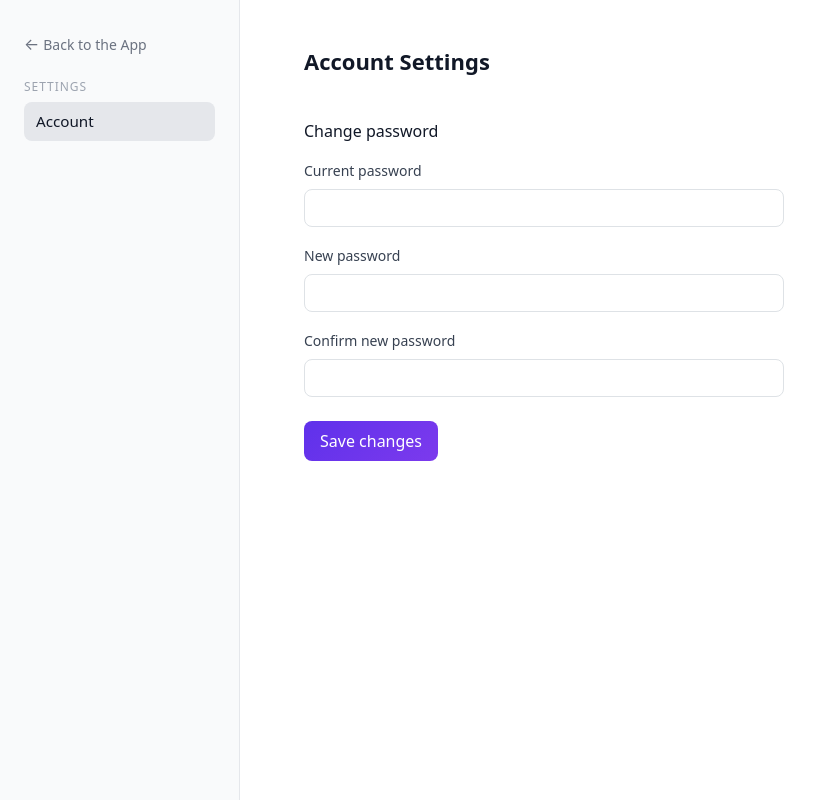
After one commit to mhbrk/disc-site, a FastAPI app: template breba_app/templates/settings.html in a window 1280 px wide. The commit adds this page. Shown: the whole page, without its empty margins (0-823 px from the left). Run offline with FastAPI, Linux system fonts and the light colour scheme; the template is opened without the code that fills it, so the values that code supplies are empty; parts of the project's set-up code (start-up, migrations or seed data) failed here and were passed over.

Commit message:
settings page UI

```diff
--- a/breba_app/main.py
+++ b/breba_app/main.py
@@ -101,6 +101,11 @@ async def home(request: Request):
     return templates.TemplateResponse("home.html", {"request": request})
 
 
+@app.get("/settings", response_class=HTMLResponse)
+async def settings_page(request: Request):
+    return templates.TemplateResponse("settings.html", {"request": request})
+
+
 current_file_dir = Path(__file__).parent
 mount_chainlit(app=app, target=str(current_file_dir / "my_cl_app.py"), path="/chainlit")
 
--- a/breba_app/templates/app.html
+++ b/breba_app/templates/app.html
@@ -236,6 +236,11 @@
                         title="Templates">
                     <span class="icon">&#x1F4C1;</span>
                 </button>
+                <a href="/settings"
+                   class="btn text-white shadow-none focus-ring-0 rounded-0"
+                   title="Account Settings">
+                    <span class="icon">&#9881;</span> <!-- simple gear icon -->
+                </a>
             </div>
         </div>
 
--- /dev/null
+++ b/breba_app/templates/settings.html
@@ -0,0 +1,211 @@
+{% extends "base.html" %}
+
+{% block title %}Account Settings · Breba{% endblock %}
+
+{% block extra_head %}
+<style>
+    /* --- Page layout --- */
+    body {
+        background-color: #fff;
+    }
+
+    .settings-wrapper {
+        display: flex;
+        min-height: 100vh;
+        color: #111827;
+        font-family: system-ui, -apple-system, "Segoe UI", Roboto, Helvetica, Arial, sans-serif;
+    }
+
+    /* --- Sidebar --- */
+    .settings-sidebar {
+        width: 240px;
+        background-color: #f9fafb;
+        border-right: 1px solid #e5e7eb;
+        padding: 2rem 1.5rem;
+        display: flex;
+        flex-direction: column;
+    }
+
+    .settings-back-link {
+        font-size: 0.875rem;
+        color: #6b7280;
+        text-decoration: none;
+        display: flex;
+        align-items: center;
+        margin-bottom: 1.5rem;
+    }
+
+    .settings-back-link:hover {
+        color: #374151;
+    }
+
+    .settings-back-link span:first-child {
+        font-size: 1rem;
+        margin-right: 0.25rem;
+    }
+
+    .settings-sidebar h6 {
+        font-size: 0.75rem;
+        text-transform: uppercase;
+        letter-spacing: 0.08em;
+        color: #9ca3af;
+        margin-bottom: 0.5rem;
+    }
+
+    .settings-nav {
+        display: flex;
+        flex-direction: column;
+        gap: 0.25rem;
+    }
+
+    .settings-nav .nav-link {
+        display: block;
+        padding: 0.5rem 0.75rem;
+        border-radius: 0.5rem;
+        color: #111827;
+        text-decoration: none;
+        font-size: 0.95rem;
+    }
+
+    .settings-nav .nav-link:hover {
+        background-color: #f3f4f6;
+    }
+
+    .settings-nav .nav-link.active {
+        background-color: #e5e7eb;
+        font-weight: 500;
+    }
+
+    /* --- Main content --- */
+    .settings-main {
+        flex: 1;
+        background-color: #fff;
+        padding: 3rem 4rem;
+        display: flex;
+        flex-direction: column;
+    }
+
+    .settings-header {
+        margin-bottom: 2.5rem;
+    }
+
+    .settings-header h1 {
+        font-size: 1.375rem;
+        font-weight: 600;
+        margin-bottom: 0.5rem;
+    }
+
+
+    /* --- Form section --- */
+    .settings-section {
+        padding: 0;
+        max-width: 480px;
+    }
+
+    .settings-section h2 {
+        font-size: 1rem;
+        font-weight: 500;
+        margin-bottom: 1rem;
+    }
+
+    .form-label {
+        font-size: 0.875rem;
+        font-weight: 500;
+        color: #374151;
+    }
+
+    .form-control {
+        border-radius: 0.5rem;
+    }
+
+    .btn-primary {
+        background-color: #5f31eb;
+        border: none;
+        border-radius: 0.5rem;
+        padding: 0.5rem 1rem;
+        font-weight: 500;
+    }
+
+    .btn-primary:hover {
+        background-color: #4b28c4;
+    }
+
+    @media (max-width: 768px) {
+        .settings-wrapper {
+            flex-direction: column;
+        }
+
+        .settings-sidebar {
+            width: 100%;
+            border-right: none;
+            border-bottom: 1px solid #e5e7eb;
+        }
+
+        .settings-main {
+            padding: 2rem 1.5rem;
+        }
+    }
+</style>
+{% endblock %}
+
+{% block content %}
+<div class="settings-wrapper">
+    <!-- Sidebar -->
+    <aside class="settings-sidebar">
+        <a href="/" class="settings-back-link">
+            <span>←</span>
+            <span>Back to the App</span>
+        </a>
+
+        <h6>Settings</h6>
+
+        <nav class="settings-nav">
+            <a href="/settings" class="nav-link active">Account</a>
+        </nav>
+    </aside>
+
+    <!-- Main content -->
+    <main class="settings-main">
+        <header class="settings-header">
+            <h1>Account Settings</h1>
+        </header>
+
+        <section class="settings-section">
+            <h2>Change password</h2>
+
+            <form method="post" action="/settings/account/password">
+                <div class="mb-3">
+                    <label for="current_password" class="form-label">Current password</label>
+                    <input type="password"
+                           class="form-control"
+                           id="current_password"
+                           name="current_password"
+                           required>
+                </div>
+
+                <div class="mb-3">
+                    <label for="new_password" class="form-label">New password</label>
+                    <input type="password"
+                           class="form-control"
+                           id="new_password"
+                           name="new_password"
+                           required>
+                </div>
+
+                <div class="mb-4">
+                    <label for="confirm_password" class="form-label">Confirm new password</label>
+                    <input type="password"
+                           class="form-control"
+                           id="confirm_password"
+                           name="confirm_password"
+                           required>
+                </div>
+
+                <button type="submit" class="btn btn-primary">
+                    Save changes
+                </button>
+            </form>
+        </section>
+    </main>
+</div>
+{% endblock %}
```
Lines whose indentation alone changed are shown as unchanged.
